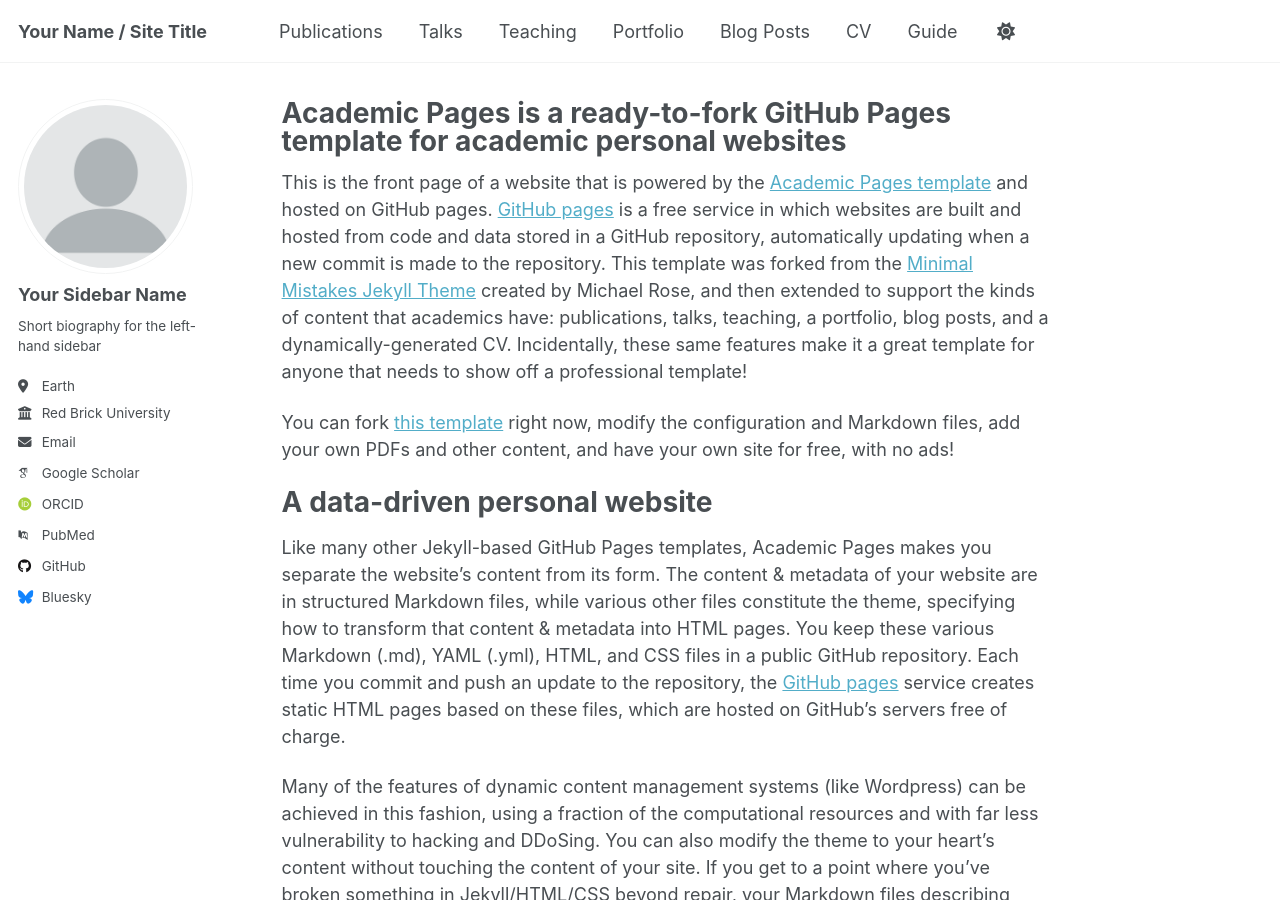
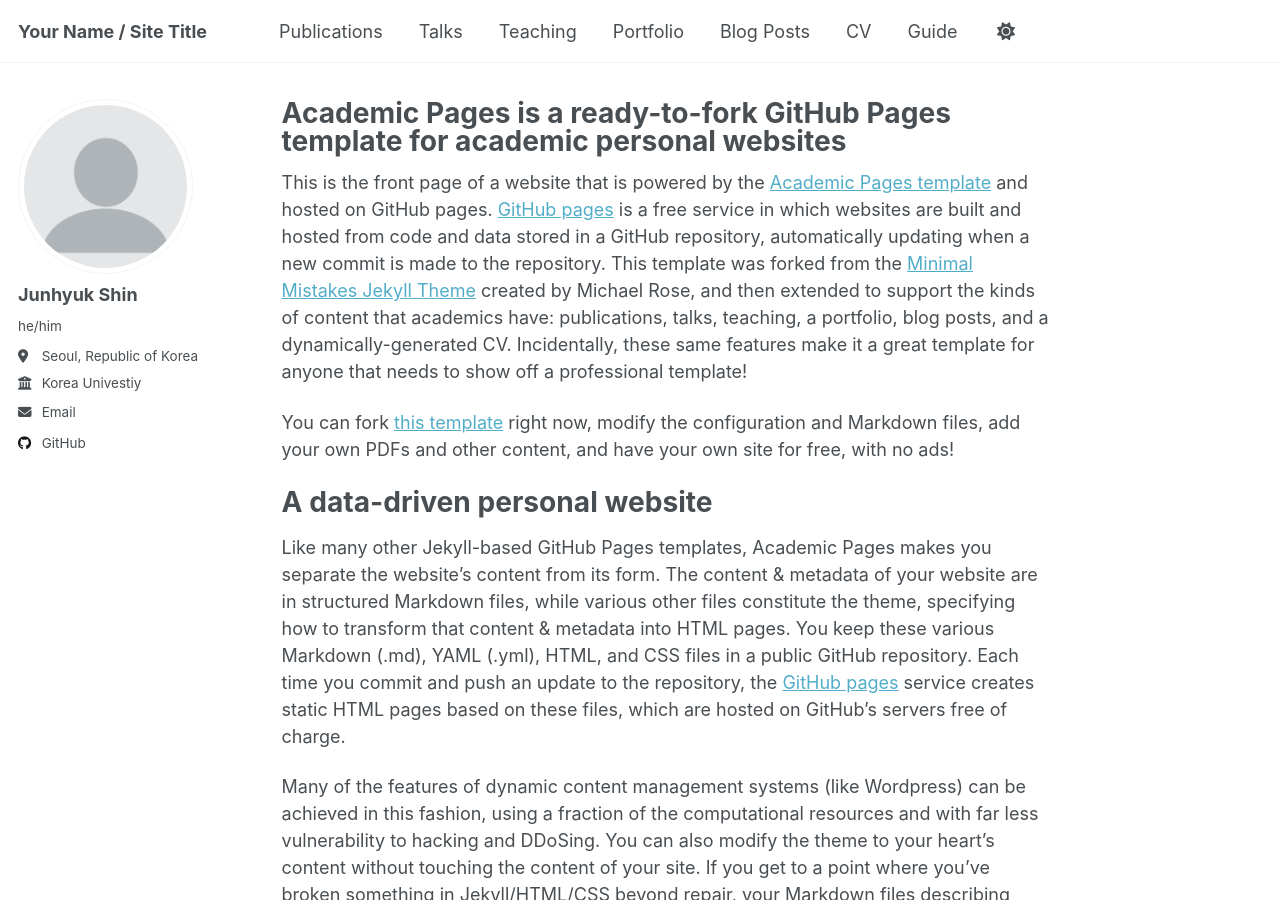
Before and after one commit to JHShin2000/JHShin2000.github.io, a Jekyll site: the page built from _pages/about.md, in a window 1280 px wide and 900 px high. Built offline with Jekyll 4.4.1, drawn with Linux system fonts in a browser that asks for light colours; some web fonts are replaced; a script that is not in the unit is left out.

Commit message:
Update _config.yml

```diff
--- a/_config.yml
+++ b/_config.yml
@@ -24,69 +24,69 @@ repository               : "academicpages/academicpages.github.io"
 author:
   # Biographic information
   avatar           : "profile.png"
-  name             : "Your Sidebar Name"
-  pronouns         : # example: "she/her"
-  bio              : "Short biography for the left-hand sidebar"
-  location         : "Earth"
-  employer         : "Red Brick University"
+  name             : "Junhyuk Shin"
+  pronouns         : "he/him"
+  bio              :
+  location         : "Seoul, Republic of Korea"
+  employer         : "Korea Univestiy"
   uri              : # URL
-  email            : "none@example.org"
+  email            : "slsjh3@korea.ac.kr"
 
   # Academic websites
-  academia         : # URL
-  arxiv            : # URL - Update with the correct link to your profile
-  googlescholar    : "https://scholar.google.com/citations?user=PS_CX0AAAAAJ"
-  inspire-hep      : # URL
-  impactstory      : # URL
-  orcid            : "https://orcid.org/yourorcidurl"
-  semantic         : # URL
-  pubmed           : "https://www.ncbi.nlm.nih.gov/pubmed/?term=john+snow"
-  researchgate     : # URL
-  scopus           : # URL
+  # academia         : # URL
+ #  arxiv            : # URL - Update with the correct link to your profile
+ # googlescholar    : "https://scholar.google.com/citations?user=PS_CX0AAAAAJ"
+ # inspire-hep      : # URL
+ # impactstory      : # URL
+ # orcid            : "https://orcid.org/yourorcidurl"
+ # semantic         : # URL
+ # pubmed           : "https://www.ncbi.nlm.nih.gov/pubmed/?term=john+snow"
+ # researchgate     : # URL
+ # scopus           : # URL
 
   # Repositories and software development
-  bitbucket        : # Username - Update with your username on the site
-  codepen          : # Username
-  dribbble         : # Username
+#  bitbucket        : # Username - Update with your username on the site
+#  codepen          : # Username
+#  dribbble         : # Username
   github           : "academicpages"
-  kaggle           : # Username
-  stackoverflow    : # User number or user number and name (i.e., use "1" or "1/jeff-atwood")
+#  kaggle           : # Username
+#  stackoverflow    : # User number or user number and name (i.e., use "1" or "1/jeff-atwood")
 
   # Social media
-  artstation       : # Username
-  bluesky          : "bsky.app" # Replace this with you Bluesky username
-  facebook         : # Username
-  flickr           : # Username
-  foursquare       : # Username
-  goodreads        : # Username
-  google_plus      : # Username
-  keybase          : # Username
-  instagram        : # Username
-  lastfm           : # Username
-  linkedin         : # Username
-  mastodon         : # URL
-  medium           : # URL
-  pinterest        : # Username
-  soundcloud       : # Username
-  steam            : # Username
-  telegram         : # URL
-  tumblr           : # Username
-  twitter          : # Username for X / Twitter
-  vine             : # Username
-  weibo            : # Username
-  wikipedia        : # Username
-  xing             : # Username
-  youtube          : # Username
-  zhihu            : # Username
+ # artstation       : # Username
+#  bluesky          : "bsky.app" # Replace this with you Bluesky username
+ # facebook         : # Username
+# flickr           : # Username
+#  foursquare       : # Username
+# # goodreads        : # Username
+#  google_plus      : # Username
+#  keybase          : # Username
+#  instagram        : # Username
+#  lastfm           : # Username
+#  linkedin         : # Username
+#  mastodon         : # URL
+#  medium           : # URL
+#  pinterest        : # Username
+ # soundcloud       : # Username
+#  steam            : # Username
+#  telegram         : # URL
+#  tumblr           : # Username
+#  twitter          : # Username for X / Twitter
+#  vine             : # Username
+#  weibo            : # Username
+ # wikipedia        : # Username
+#  xing             : # Username
+  #youtube          : # Username
+ # zhihu            : # Username
 
 # Publication Category - The following the list of publication categories and their headings
-publication_category:
-  books:
-    title: 'Books'
-  manuscripts:
-    title: 'Journal Articles'
-  conferences:
-    title: 'Conference Papers'
+#publication_category:
+#  books:
+#    title: 'Books'
+#  manuscripts:
+#    title: 'Journal Articles'
+#  conferences:
+ #   title: 'Conference Papers'
 
 # Site Settings
 teaser                   :  # filename of teaser fallback teaser image placed in /images/ for social media previews
```
